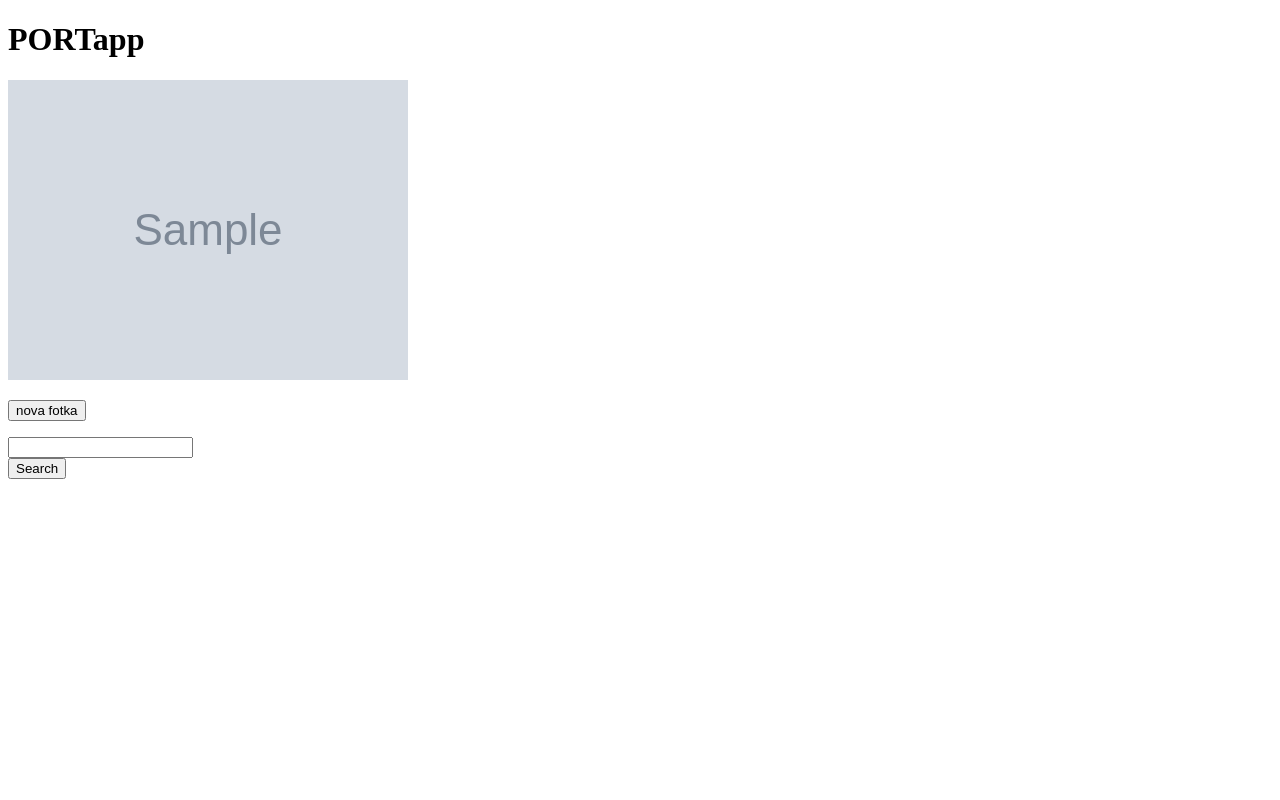
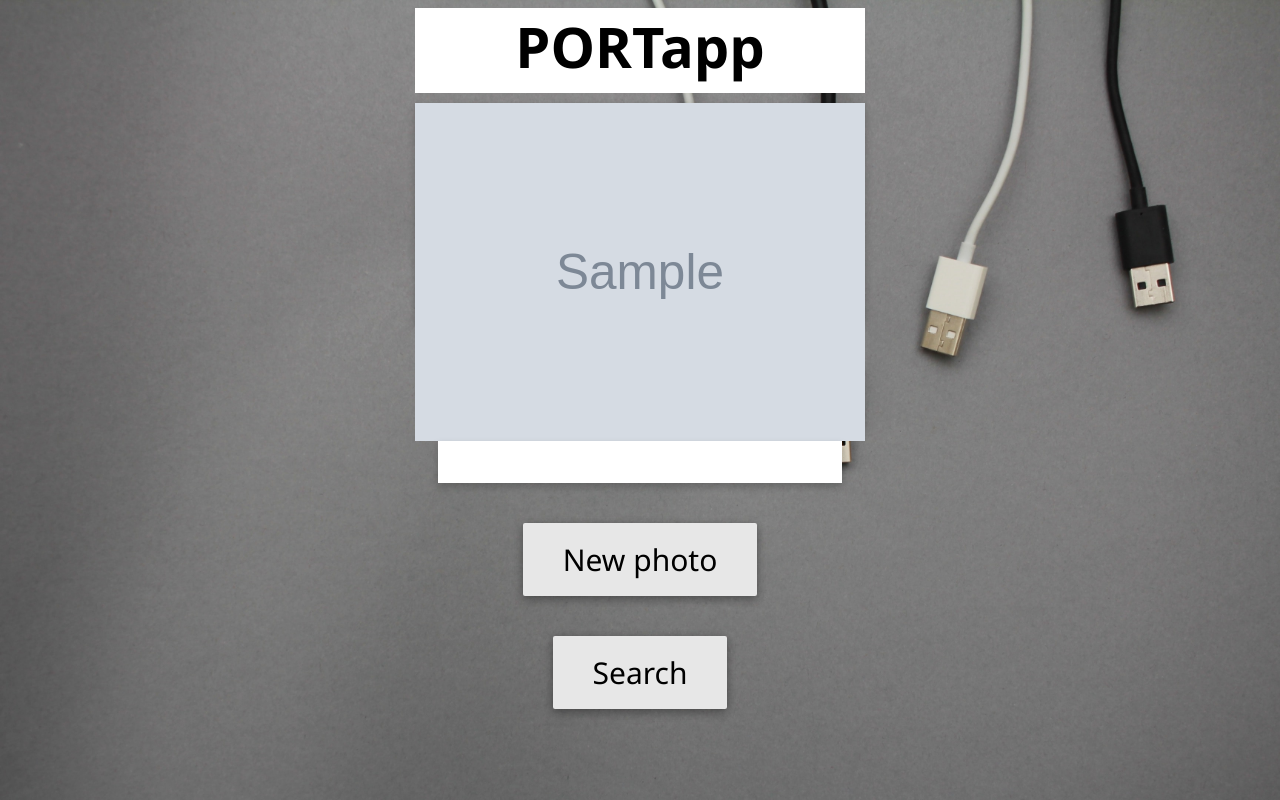
Before and after one commit to StudentTraineeCenter/customvision_ports, a Flask app: template templates/choice.html in a window 1280 px wide. Run offline with Flask 2, Linux system fonts and the light colour scheme; the template is opened without the code that fills it: most values are stand-ins (such as "Sample title", 1, 10 or a date in 2020); grey boxes marked "Sample" are stand-in pictures.

Commit message:
Add files via upload

```diff
--- a/static/css/style.css
+++ b/static/css/style.css
@@ -1,30 +1,75 @@
 .card {
     box-shadow: 0 4px 8px 0 rgba(0, 0, 0, 0.2);
-    max-width: 300px;
+    border: none;
+    width: 450px;
+    height: 600px;
+    max-width: 1000px;
     margin: auto;
     text-align: center;
-    font-family: arial;
+    font-family: 'Segoe UI';
+    font-size: 20px;
+
   }
+  .card2 {
+    box-shadow: 0 4px 8px 0 rgba(0, 0, 0, 0.2);
+    border: none;
+    width: 450px;
+    height: 220px;
+    margin: auto;
+    text-align: center;
+    font-family: 'Segoe UI';
+    font-size: 20px;
 
+  }
+  .img {
+    display: block;
+    margin-left: auto;
+    margin-right: auto;
+  }
   .card button {
     border: none;
     outline: 0;
     padding: 12px;
-    color: white;
-    background-color: #000;
+    color: black;
     text-align: center;
     cursor: pointer;
     width: 100%;
-    font-size: 18px;
+    font-size: 25px;
+    background-color: #e7e7e7; color: black;
+    cursor: pointer;
+    box-shadow: 0 4px 10px 0 rgba(0,0,0,0.2), 0 2px 10px 0 rgba(0,0,0,0.19);
+    transition-duration: 0.2s;
   }
-
   .card button:hover {
-    opacity: 0.7;
+    background-color: #87CEEB; /* blue */
+    color: white;
   }
-
-  #features {
-
-    align-self: center;
+  #box {
+    width: 1000px;
+    height: 500px;
+    background-color: black;
+    padding-left: 100px;
+    padding-right: 100px;
+  }
+  .button {
+    background-color: #e7e7e7; color: black;
+    border: none;
+    border-radius: 2px;
+    color: black;
+    padding: 16px 40px;
+    text-align: center;
+    text-decoration: none;
+    display: inline-block;
+    font-size: 30px;
+    font-family: 'Segoe UI';
+    margin: 20px 10px;
+    cursor: pointer;
+    box-shadow: 0 4px 10px 0 rgba(0,0,0,0.2), 0 2px 10px 0 rgba(0,0,0,0.19);
+    transition-duration: 0.2s;
+  }
+  .button:hover {
+    background-color: #87CEEB; /* blue */
+    color: white;
   }
 
   .video-wrap {
@@ -32,4 +77,29 @@
     margin-left: auto;
     margin-right: auto;
     width: 40%;
+
   }
+  #features1 {
+
+    align-self: center;
+  }
+  .h {
+    margin: auto;
+    margin-bottom: 10px;
+    width: 450px;
+    height: 85px;
+    text-align: center;
+
+  }
+  .search {
+    box-shadow: 0 4px 8px 0 rgba(0, 0, 0, 0.2);
+    border: none;
+    width: 400px;
+    height: 40px;
+    max-width: 1000px;
+    margin: auto;
+    text-align: left;
+    font-family: 'Segoe UI';
+    font-size: 20px;
+
+  }
--- a/templates/choice.html
+++ b/templates/choice.html
@@ -3,28 +3,36 @@
     <head>
         <meta charset="utf-8">
         <title>cable_cv</title>
-        <link rel="stylesheet" href="{{url_for('static', filename='css/style.css')}}">
+        <link rel = "stylesheet" type = "text/css" href = "../static/css/style.css" />
+        <style>
+            body {background-image: url("cablebg7.jpg");
+                background-size: cover;}
+        </style>
     </head>
 
     <body>
-        <h1>PORTapp</h1>
+        <h1 class="h" style="font-family:Segoe UI; text-align:center; font-size:350%; background-color: white;">PORTapp</h1>
 
-        <img src="{{user_image}}" alt="fotka s oznacenymi boxy">
+        <body>
 
-        <div id="conroller">
-            <p><a href="/camera"><button>nova fotka</button></a></p>
-        </div>
+
+        <div class="card2" style="background-color:rgba(250, 250, 250, 0.9);">
+
+        <img style= "width:100%" class= "img" src="{{user_image}}" alt="fotka s oznacenymi boxy" >
 
         <input type="hidden" id="port1" value="{{port1}}">
         <input type="hidden" id="port2" value="{{port2}}">
 
-        <input type="text" id="length" name="length">
+        <input class="search" type="text" id="length" name="length">
 
         <input type="hidden" id="search_text" name="search_text">
 
+        <p>
+            <a href="/camera" class="button">New photo</a>
+            <button id="search" class="button">Search</button>
+        </p>
 
-        <div id="controller">
-            <button id="search">Search</button>
+
         </div>
 
         <script>
@@ -45,6 +53,7 @@
             });
 
         </script>
+        </body>
 
 
     </body>
```
Also changed, not shown: templates/camera.html (+12 -13 lines), templates/index.html (+16 -9 lines), static/img/cablesc.jpg (added), templates/cablebg7.jpg (added).
